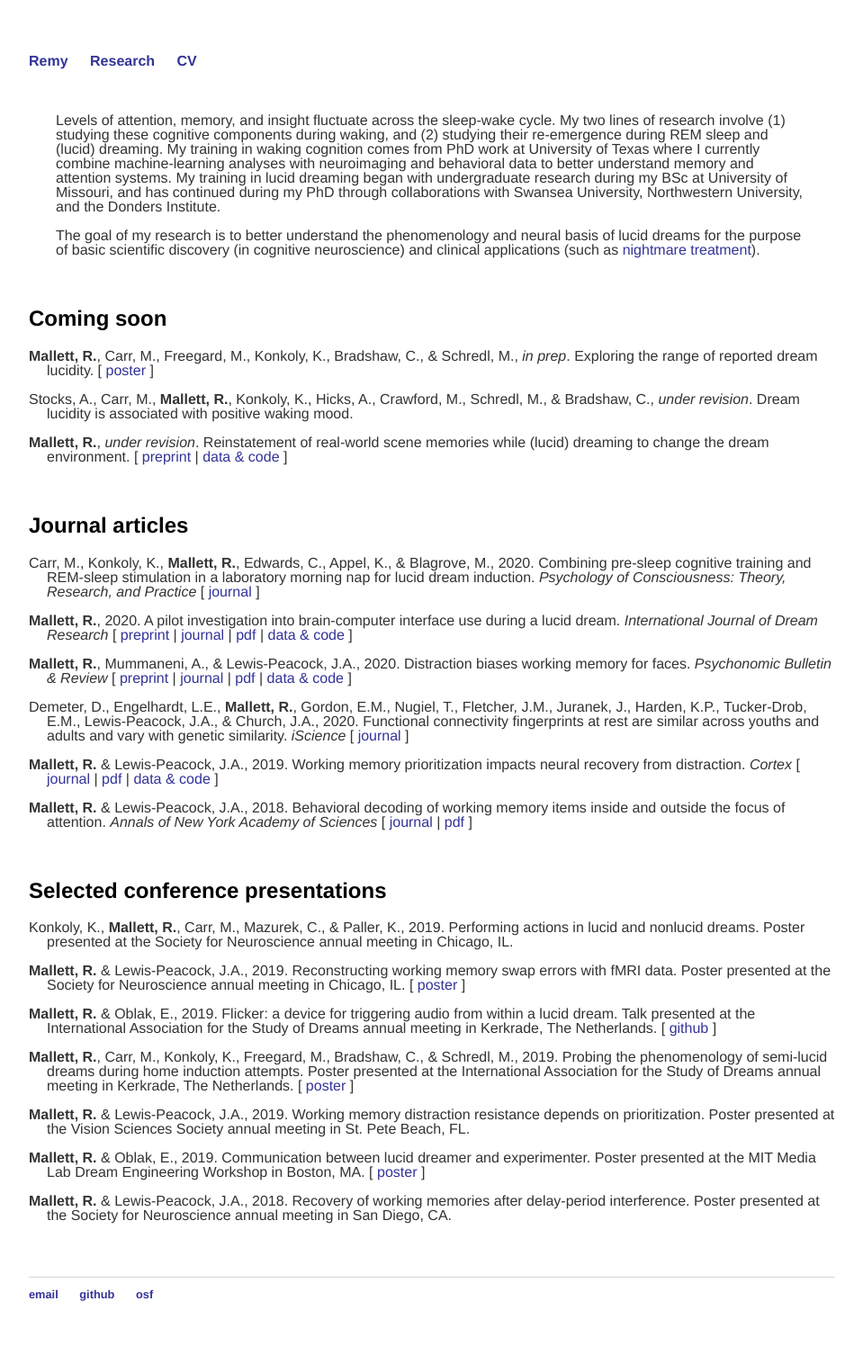
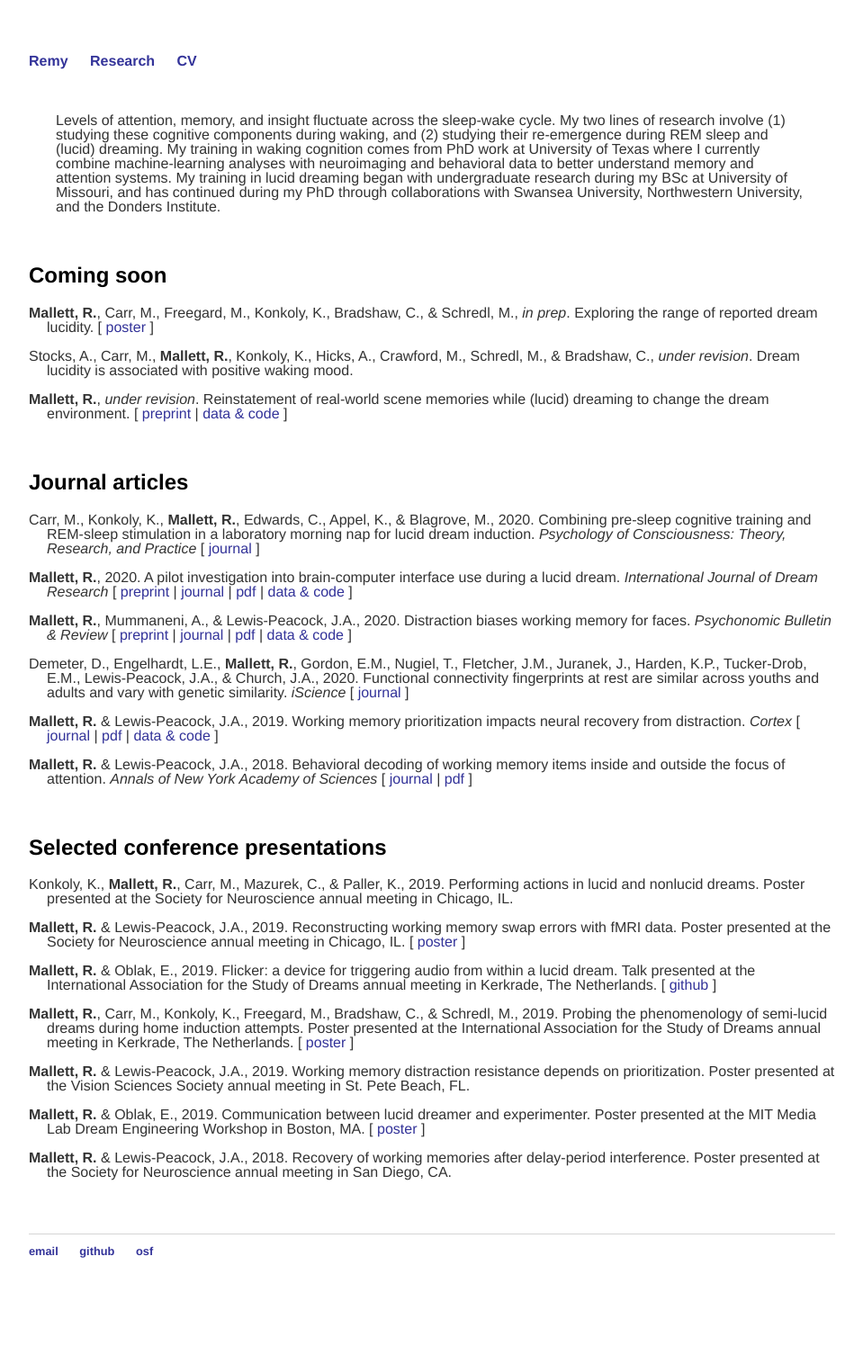
Before and after one commit to remrama/remrama.github.io, a Jekyll site: the page built from research/index.html, in a window 1280 px wide. Shown: the whole page at 90% size, without its empty margins (160-1119 px from the left). Built offline with Jekyll 4.4.1, drawn with Linux system fonts in a browser that asks for light colours; after the commit the page ends 1458 px from its top, so only the background shows below that.

Commit message:
tone it down

```diff
--- a/research/index.html
+++ b/research/index.html
@@ -8,8 +8,6 @@ title: Research
     <br>
     <p class="tabbed">
         Levels of attention, memory, and insight fluctuate across the sleep-wake cycle. My two lines of research involve (1) studying these cognitive components during waking, and (2) studying their re-emergence during REM sleep and (lucid) dreaming. My training in waking cognition comes from PhD work at University of Texas where I currently combine machine-learning analyses with neuroimaging and behavioral data to better understand memory and attention systems. My training in lucid dreaming began with undergraduate research during my BSc at University of Missouri, and has continued during my PhD through collaborations with Swansea University, Northwestern University, and the Donders Institute.
-        <br><br>
-        The goal of my research is to better understand the phenomenology and neural basis of lucid dreams for the purpose of basic scientific discovery (in cognitive neuroscience) and clinical applications (such as <a href="http://jcsm.aasm.org/ViewAbstract.aspx?pid=27883">nightmare treatment</a>).
     </p>
 
     <br>
```
